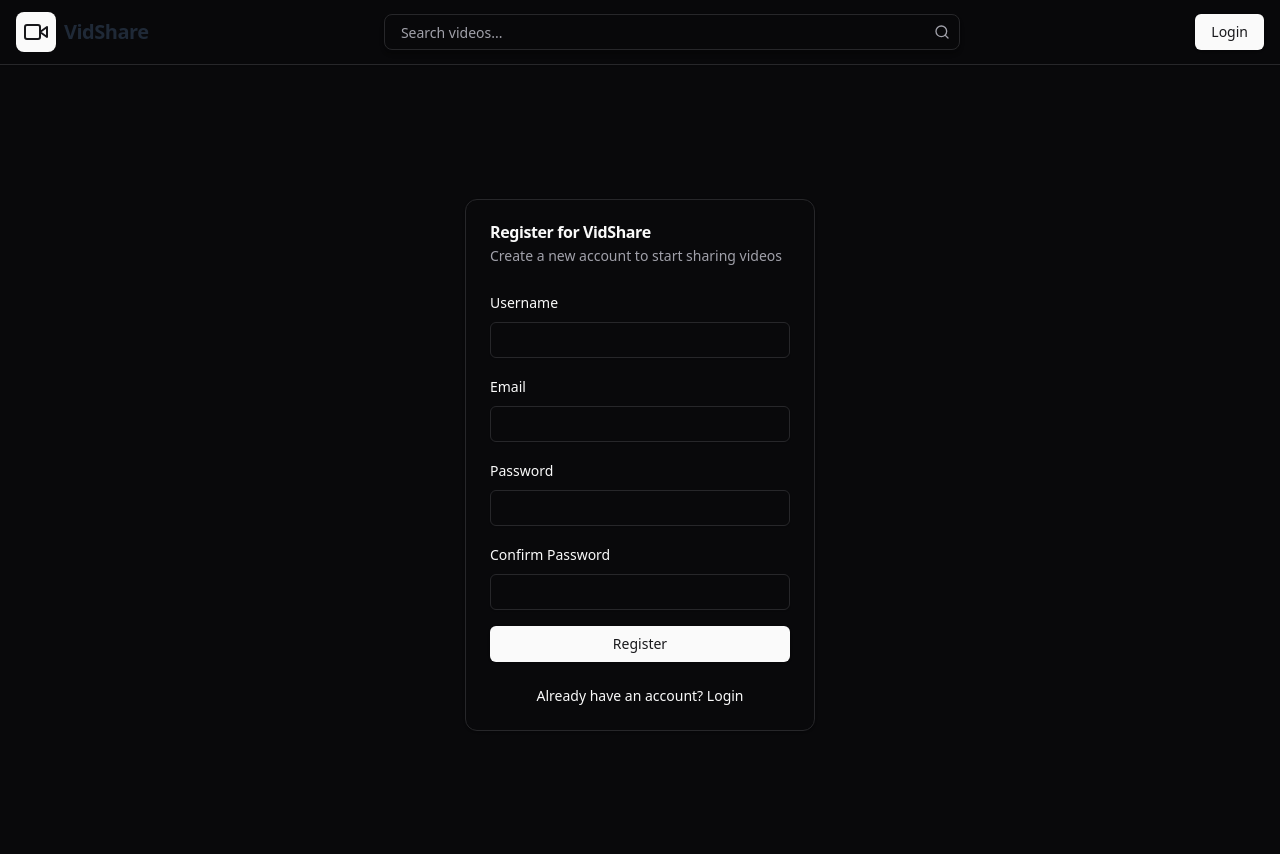
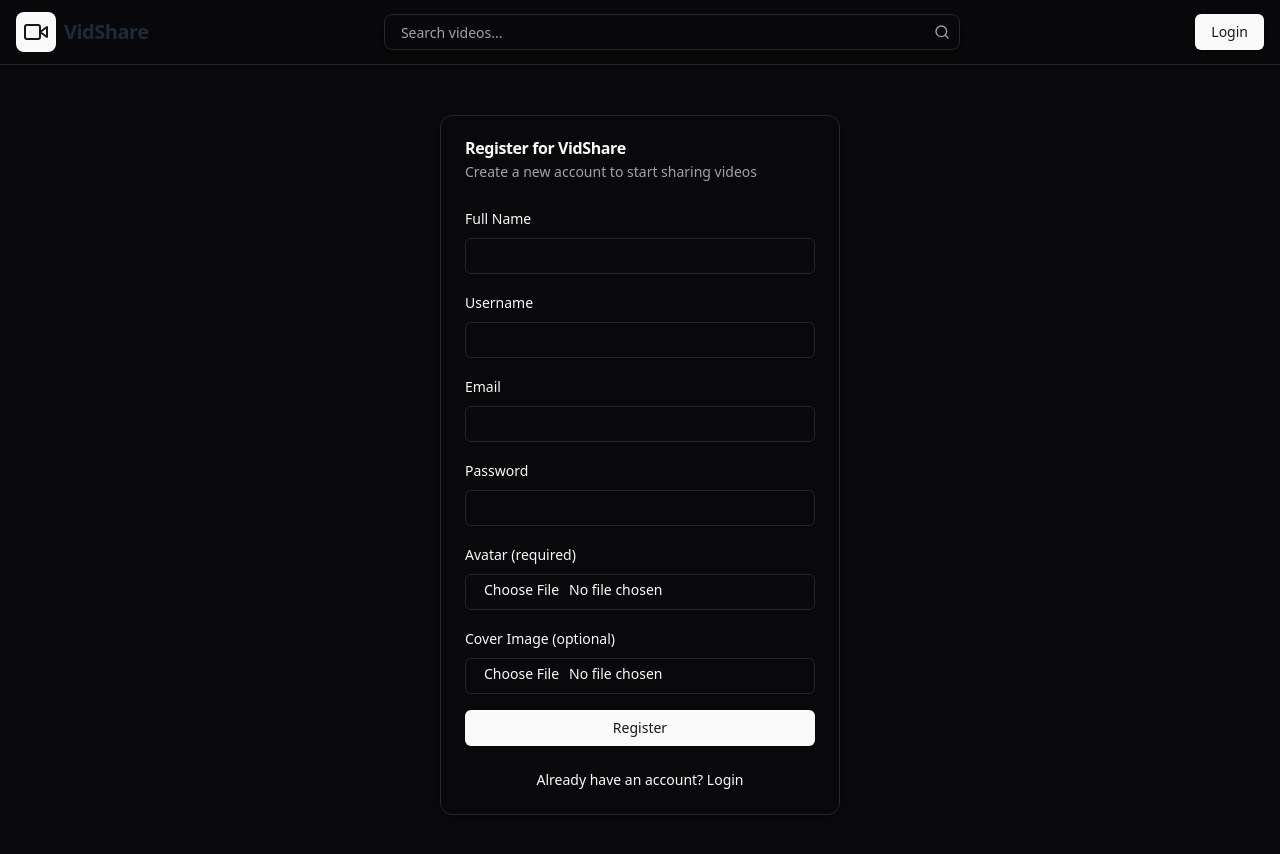
Before and after one commit to alokdangre/playappfrontend, a React (Vite) app: page /register in a window 1280 px wide. Shown: the top 854 px of the page. Built offline with nearby package versions, Linux system fonts and the light colour scheme.

Commit message:
add Radix UI label component; update registration method to accept FormData; enhance API request handling for FormData

```diff
--- a/package.json
+++ b/package.json
@@ -15,6 +15,7 @@
     "@radix-ui/react-avatar": "^1.1.2",
     "@radix-ui/react-dialog": "^1.1.2",
     "@radix-ui/react-dropdown-menu": "^2.1.4",
+    "@radix-ui/react-label": "^2.1.1",
     "@radix-ui/react-navigation-menu": "^1.2.1",
     "@radix-ui/react-scroll-area": "^1.2.2",
     "@radix-ui/react-separator": "^1.1.0",
--- /dev/null
+++ b/src/components/ui/alert.tsx
@@ -0,0 +1,59 @@
+import * as React from "react"
+import { cva, type VariantProps } from "class-variance-authority"
+
+import { cn } from "@/lib/utils"
+
+const alertVariants = cva(
+  "relative w-full rounded-lg border px-4 py-3 text-sm [&>svg+div]:translate-y-[-3px] [&>svg]:absolute [&>svg]:left-4 [&>svg]:top-4 [&>svg]:text-foreground [&>svg~*]:pl-7",
+  {
+    variants: {
+      variant: {
+        default: "bg-background text-foreground",
+        destructive:
+          "border-destructive/50 text-destructive dark:border-destructive [&>svg]:text-destructive",
+      },
+    },
+    defaultVariants: {
+      variant: "default",
+    },
+  }
+)
+
+const Alert = React.forwardRef<
+  HTMLDivElement,
+  React.HTMLAttributes<HTMLDivElement> & VariantProps<typeof alertVariants>
+>(({ className, variant, ...props }, ref) => (
+  <div
+    ref={ref}
+    role="alert"
+    className={cn(alertVariants({ variant }), className)}
+    {...props}
+  />
+))
+Alert.displayName = "Alert"
+
+const AlertTitle = React.forwardRef<
+  HTMLParagraphElement,
+  React.HTMLAttributes<HTMLHeadingElement>
+>(({ className, ...props }, ref) => (
+  <h5
+    ref={ref}
+    className={cn("mb-1 font-medium leading-none tracking-tight", className)}
+    {...props}
+  />
+))
+AlertTitle.displayName = "AlertTitle"
+
+const AlertDescription = React.forwardRef<
+  HTMLParagraphElement,
+  React.HTMLAttributes<HTMLParagraphElement>
+>(({ className, ...props }, ref) => (
+  <div
+    ref={ref}
+    className={cn("text-sm [&_p]:leading-relaxed", className)}
+    {...props}
+  />
+))
+AlertDescription.displayName = "AlertDescription"
+
+export { Alert, AlertTitle, AlertDescription }
--- /dev/null
+++ b/src/components/ui/label.tsx
@@ -0,0 +1,24 @@
+import * as React from "react"
+import * as LabelPrimitive from "@radix-ui/react-label"
+import { cva, type VariantProps } from "class-variance-authority"
+
+import { cn } from "@/lib/utils"
+
+const labelVariants = cva(
+  "text-sm font-medium leading-none peer-disabled:cursor-not-allowed peer-disabled:opacity-70"
+)
+
+const Label = React.forwardRef<
+  React.ElementRef<typeof LabelPrimitive.Root>,
+  React.ComponentPropsWithoutRef<typeof LabelPrimitive.Root> &
+    VariantProps<typeof labelVariants>
+>(({ className, ...props }, ref) => (
+  <LabelPrimitive.Root
+    ref={ref}
+    className={cn(labelVariants(), className)}
+    {...props}
+  />
+))
+Label.displayName = LabelPrimitive.Root.displayName
+
+export { Label }
--- a/src/context/AuthContext.tsx
+++ b/src/context/AuthContext.tsx
@@ -6,7 +6,7 @@ export interface AuthContextType {
   user: User | null;
   loading: boolean;
   login: (email: string, password: string) => Promise<void>;
-  register: (username: string, email: string, password: string) => Promise<void>;
+  register: (formData: FormData) => Promise<void>;
   logout: () => void;
 }
 
--- a/src/hooks/useAuth.tsx
+++ b/src/hooks/useAuth.tsx
@@ -35,9 +35,13 @@ export const useAuth = () => {
     }
   };
 
-  const register = async (username: string, email: string, password: string) => {
+  const register = async (formData: FormData) => {
     try {
-      const response = await api.post('/users/register', { username, email, password });
+      const response = await api.post('/users/register', formData, {
+        headers: {
+          'Content-Type': 'multipart/form-data',
+        },
+      });
       localStorage.setItem('token', response.data.accessToken);
       setUser(response.data.user);
     } catch (error) {
--- a/src/pages/RegisterPage.tsx
+++ b/src/pages/RegisterPage.tsx
@@ -4,33 +4,61 @@ import { useAuthContext } from '../context/AuthContext'
 import { Button } from '@/components/ui/button'
 import { Input } from '@/components/ui/input'
 import { Card, CardContent, CardDescription, CardFooter, CardHeader, CardTitle } from '@/components/ui/card'
+import { Label } from '@/components/ui/label'
+import { AlertCircle } from 'lucide-react'
+import { Alert, AlertDescription, AlertTitle } from '@/components/ui/alert'
 
 export const RegisterPage = () => {
+  const [fullname, setFullname] = useState('')
   const [username, setUsername] = useState('')
   const [email, setEmail] = useState('')
   const [password, setPassword] = useState('')
-  const [confirmPassword, setConfirmPassword] = useState('')
+  const [avatar, setAvatar] = useState<File | null>(null)
+  const [coverImage, setCoverImage] = useState<File | null>(null)
+  const [error, setError] = useState<string | null>(null)
   const { register } = useAuthContext()
   const navigate = useNavigate()
 
   const handleSubmit = async (e: React.FormEvent) => {
     e.preventDefault()
-    if (password !== confirmPassword) {
-      alert("Passwords don't match")
+    setError(null)
+
+    if ([fullname, username, email, password].some(field => field.trim() === '')) {
+      setError('All fields are required')
       return
     }
+
+    if (!avatar) {
+      setError('Avatar file is required')
+      return
+    }
+
+    const formData = new FormData()
+    formData.append('fullname', fullname)
+    formData.append('username', username)
+    formData.append('email', email)
+    formData.append('password', password)
+    formData.append('avatar', avatar)
+    if (coverImage) {
+      formData.append('coverImage', coverImage)
+    }
+
     try {
-      await register(username, email, password)
+      await register(formData)
       navigate('/')
     } catch (error) {
-      console.error('Registration failed:', error)
-      // Here you would typically show an error message to the user
+      // if (error.response?.status === 409) {
+      console.log(error)
+        setError('User already exists')
+      // } else {
+      //   setError(error.response?.data?.message || 'Registration failed')
+      // }
     }
   }
 
   return (
     <div className="flex items-center justify-center min-h-screen bg-background">
-      <Card className="w-[350px]">
+      <Card className="w-[400px]">
         <CardHeader>
           <CardTitle>Register for VidShare</CardTitle>
           <CardDescription>Create a new account to start sharing videos</CardDescription>
@@ -38,7 +66,16 @@ export const RegisterPage = () => {
         <CardContent>
           <form onSubmit={handleSubmit} className="space-y-4">
             <div className="space-y-2">
-              <label htmlFor="username" className="text-sm font-medium leading-none peer-disabled:cursor-not-allowed peer-disabled:opacity-70">Username</label>
+              <Label htmlFor="fullname">Full Name</Label>
+              <Input
+                id="fullname"
+                value={fullname}
+                onChange={(e) => setFullname(e.target.value)}
+                required
+              />
+            </div>
+            <div className="space-y-2">
+              <Label htmlFor="username">Username</Label>
               <Input
                 id="username"
                 value={username}
@@ -47,7 +84,7 @@ export const RegisterPage = () => {
               />
             </div>
             <div className="space-y-2">
-              <label htmlFor="email" className="text-sm font-medium leading-none peer-disabled:cursor-not-allowed peer-disabled:opacity-70">Email</label>
+              <Label htmlFor="email">Email</Label>
               <Input
                 id="email"
                 type="email"
@@ -57,7 +94,7 @@ export const RegisterPage = () => {
               />
             </div>
             <div className="space-y-2">
-              <label htmlFor="password" className="text-sm font-medium leading-none peer-disabled:cursor-not-allowed peer-disabled:opacity-70">Password</label>
+              <Label htmlFor="password">Password</Label>
               <Input
                 id="password"
                 type="password"
@@ -67,15 +104,29 @@ export const RegisterPage = () => {
               />
             </div>
             <div className="space-y-2">
-              <label htmlFor="confirmPassword" className="text-sm font-medium leading-none peer-disabled:cursor-not-allowed peer-disabled:opacity-70">Confirm Password</label>
+              <Label htmlFor="avatar">Avatar (required)</Label>
               <Input
-                id="confirmPassword"
-                type="password"
-                value={confirmPassword}
-                onChange={(e) => setConfirmPassword(e.target.value)}
+                id="avatar"
+                type="file"
+                onChange={(e) => setAvatar(e.target.files?.[0] || null)}
                 required
               />
             </div>
+            <div className="space-y-2">
+              <Label htmlFor="coverImage">Cover Image (optional)</Label>
+              <Input
+                id="coverImage"
+                type="file"
+                onChange={(e) => setCoverImage(e.target.files?.[0] || null)}
+              />
+            </div>
+            {error && (
+              <Alert variant="destructive">
+                <AlertCircle className="h-4 w-4" />
+                <AlertTitle>Error</AlertTitle>
+                <AlertDescription>{error}</AlertDescription>
+              </Alert>
+            )}
             <Button type="submit" className="w-full">Register</Button>
           </form>
         </CardContent>
--- a/src/services/api.ts
+++ b/src/services/api.ts
@@ -1,7 +1,7 @@
 import axios from 'axios';
 
 const api = axios.create({
-  baseURL: 'http://localhost:8000/api/v1',
+  baseURL: 'http://localhost:8000/api/v1', // Update this with your actual API base URL
 });
 
 api.interceptors.request.use((config) => {
@@ -12,4 +12,11 @@ api.interceptors.request.use((config) => {
   return config;
 });
 
+api.interceptors.request.use((config) => {
+  if (config.data instanceof FormData) {
+    Object.assign(config.headers, { 'Content-Type': 'multipart/form-data' });
+  }
+  return config;
+});
+
 export default api;
```
Also changed, not shown: 1 other file (tests, documents, lock files or other folders).
